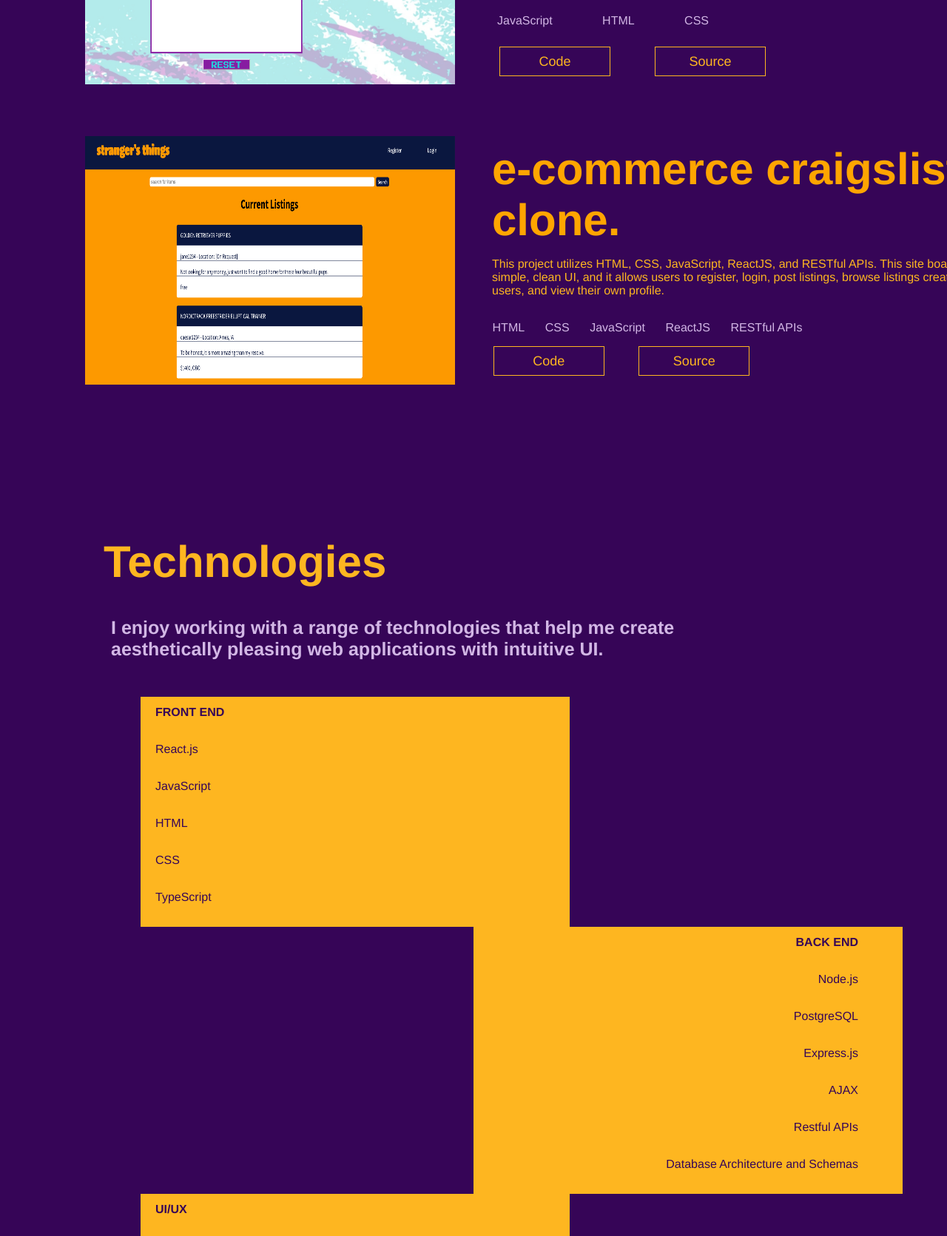
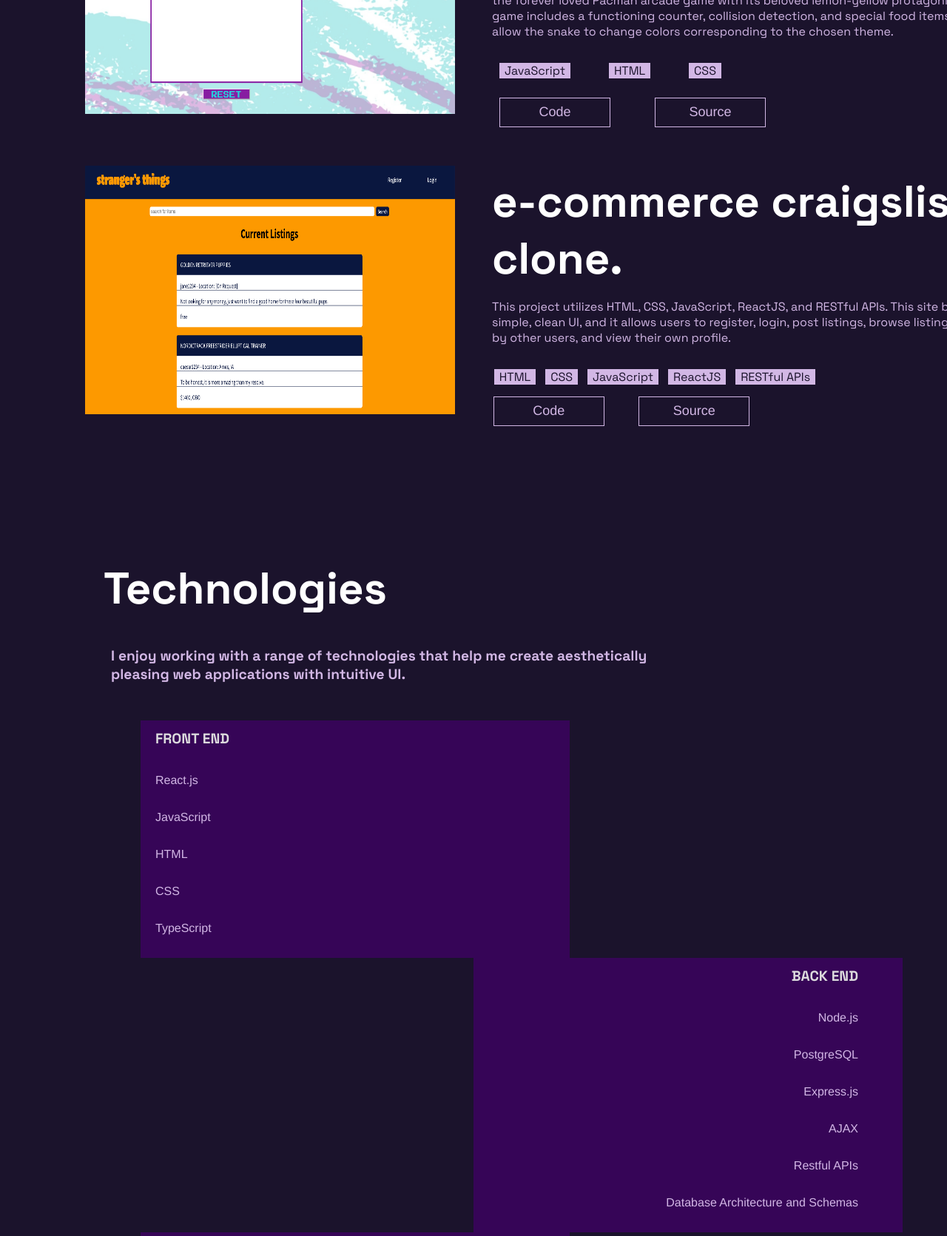
Before and after one commit to shruthi-tuplur/MyPersonalWebsite, a React app: page /home in a window 1280 px wide. Shown: the part 1129-2800 px from the top of the page at 74% size. Built offline with nearby package versions, Linux system fonts and the light colour scheme; a web font is replaced by a local one.

Commit message:
fixed projects and tech business components formatting

```diff
--- a/public/styles.css
+++ b/public/styles.css
@@ -327,6 +327,16 @@ background-color: transparent;
     margin-left: 150px;
 }
 
+#front-end-bus{
+    display: flex;
+    flex-direction: column;
+    margin-left: 90px;
+    width: 500px;
+    background-color: #360557;
+    color:rgb(210, 183, 229);
+    margin-left: 150px;
+}
+
 #about-me{
 
     height: 100vh;
@@ -400,6 +410,10 @@ background-color: transparent;
     margin-top: 0px;
 }
 
+#stranger-button-bus{
+    margin-top: 0px;
+}
+
 #snake-image{
     height: 330px;
     width: 500px;
@@ -431,6 +445,11 @@ background-color: transparent;
 
 #project-info-div{
 
+    height: 400px;
+    width: 800px;
+}
+
+#project-info-div-bus{
     height: 400px;
     width: 800px;
 }
@@ -495,11 +514,21 @@ background-color: transparent;
 #project-tech-used-strangers{
     margin-left: 30px;
     display: flex;
+    color:#c1b5ca;
+    justify-content: space-evenly;
+    width: 460px;
+
+}
+#project-tech-used-strangers-bus{
+    margin-left: 40px;
+    display: flex;
     color:#360557;
     justify-content: space-evenly;
     width: 460px;
 
 }
+
+
 
 #project-button-div-strangers{
     display: flex;
@@ -579,6 +608,16 @@ background-color: transparent;
     width: 500px;
     background-color: #FEB620;
     color:#360557;
+    margin-left: 150px;
+}
+
+#ui-ux-bus{
+    display: flex;
+    flex-direction: column;
+    margin-left: 90px;
+    width: 500px;
+    background-color: #360557;
+    color: #d2b7e5;
     margin-left: 150px;
 }
 
@@ -845,24 +884,28 @@ svg {
 
 #project-div-bus{
     height: 100vh;
-
+    margin-left: 75px;
     margin-bottom: 250px;
+    margin-top: 60px;
 }
 
 .div-header-bus{
     font-family: 'Space Grotesk', sans-serif;
     font-weight:700;
-    color: #7e5c9a;
+    color: white;
     font-size: 60px;
     margin-left: 140px;
-    margin-top: 0px;
+    padding-top: 20px;
+    margin-bottom: 40px;
+    margin-left: 140px;
+    margin-top: 30px;
     padding-top: 20px;
     margin-bottom: 40px;
 }
 
 #projects-bus{
     display: flex;
-    flex-direction: row;
+    flex-direction: column;
     justify-content: space-around;
 }
 
@@ -878,40 +921,46 @@ svg {
 }
 
 .project-card-bus{
-    height: 800px;
-    width: 500px;
-    background-color:  #7e5c9a;
+
+    height: 300px;
+    width: 90vw;
     margin-left: 40px;
     margin-right: 40px;
-    border-radius: 5px;
+    display: flex;
+    flex-direction: row;
+    margin-bottom: 100px;
+    color: #d2b7e5;
 }
 
 .project-title-bus{
     font-family: 'Space Grotesk', sans-serif;
     font-weight: 700;
-    color:#360557;
-    font-size:x-large;
-    text-align: center;
+    color:white;
+    font-size:60px;
+    text-align: left;
     margin-bottom: 0px;
     margin-top: 10px;
+    margin-left: 50px;
 }
 
 #project-blurb-div-bus{
-    width: 460px;
+    width: 700px;
     margin-right: 20px;
-    margin-left: 20px;
+    margin-left: 50px;
 }
 
 .project-blurb-bus{
-    color:#1b132c;
-    text-align: center;
+    color:#d2b7e5;
+    text-align: left;
     font-family: 'Space Grotesk', sans-serif;
 }
 
 #project-tech-used-bus{
     display: flex;
-    justify-content: space-evenly;
-    width: 460px;
+    justify-content: space-between;
+    width: 300px;
+    margin-left: 60px;
+    margin-bottom: 10px;
 }
 
 .tech-used-item-bus{
@@ -920,51 +969,61 @@ svg {
     padding-right: 7px;
     padding-left: 7px;
     font-family: 'Space Grotesk', sans-serif;
-    border-radius: 5px;
+    font-weight: 500;
+
 }
 
 #project-button-div-bus{
     display: flex;
     justify-content: space-evenly;
     width: 460px;
-    margin-top: 40px;
 }
 
 .project-button-bus{
-    margin-top: 10px;
-    background-color:#360557;
-    border: none;
-    border-radius: 5px;
+    background-color:#1b132c;
     height: 40px;
     width: 150px;
     color: #d2b7e5;
     font-family: 'Space Grotesk', sans-serif;
     font-size: large;
+    border-radius: 0px;
+    margin-top: 0px;
+    height: 40px;
+    width: 150px;
+    font-family: 'Helvetica Neue';
     margin-left: 20px;
+    border: solid 1px #d2b7e5;
+    box-shadow: inset 0 0 0 0 #d2b7e5;
+    -webkit-transition: ease-out 0.4s;
+    -moz-transition: ease-out 0.4s;
+    transition: ease-out 0.4s;
 }
 
-.project-button-bus:hover{
-    background: linear-gradient(270deg, rgb(233, 233, 233) 0%, #360557 100%);
-    color:#1b132c;
+.project-button-bus:hover,
+.project-button-bus.focus{
+   /* background: linear-gradient(270deg, rgb(176, 3, 251) 0%, rgb(3, 28, 246) 100%); */
+   box-shadow: inset 400px 0 0 0 #d2b7e5;
+   color: #360557;
+   cursor: url('./images/rocket-blast.png'), auto;
 }
+
 
 #project-button-div-strangers-bus{
     display: flex;
     justify-content: space-evenly;
-    width: 460px;
-    margin-top: 140px;
-    margin-left: 20px;
+    display: flex;
+    justify-content: space-evenly;
+    width: 420px;
+    padding-left: 5px;
 }
 
 #snake-image-bus{
-    height: auto;
+    height: 330px;
     width: 500px;
-    border-radius: 5px 5px 0px 0px;
 }
 
 #strangers-things-image-bus{
-    border-radius: 5px 5px 0px 0px;
-    height: 275px;
+    height: 336px;
     width: 500px;
 }
 
@@ -973,7 +1032,8 @@ svg {
     display: flex;
     flex-direction: column;
 
-    height: 80vh;
+    height: 1100px;
+    margin-bottom: 50px;
 }
 
 #technologies-header-bus{
@@ -985,27 +1045,35 @@ svg {
     margin-left: 150px;
     margin-top: 0px;
     margin-bottom: 50px;
+    font-size: 25px;
+    font-weight: bold;
 }
 
 #types-of-tech-div-bus{
     display: flex;
-    flex-direction: row;
+    flex-direction: column;
     justify-content: space-around;
     margin-left: 40px;
+    margin-bottom: 500px;
 }
 
 .tech-lists-bus{
     color:#d2b7e5;
     padding-left: 20px;
     padding-right: 60px;
+    background-color:#360557 ;
+    padding-left: 20px;
+    padding-right: 60px;
+    padding-bottom: 15px;
 }
 
 #tech-types-header-bus{
     font-family: 'Space Grotesk', sans-serif;
     font-weight: 700;
-    width: 150px;
     font-size: larger;
     color:#dcdadd;
+    width: 250px;
+    margin-top: 12px;
 }
 
 
@@ -1028,9 +1096,23 @@ svg {
     align-items: flex-end;
 }
 
+#back-end-bus{
+    width: 500px;
+    height: auto;
+    margin-left: 600px;
+    display: flex;
+    flex-direction: column;
+    align-items: flex-end;
+}
+
 .back-end-header{
     text-align: right;
 }
+
+.back-end-header-bus{
+    text-align: right;
+}
+
 #about-me-bus{
     height: 100vh;
 }
--- a/src/components/homepage-main.jsx
+++ b/src/components/homepage-main.jsx
@@ -37,7 +37,7 @@ const HomepageMain = (props) => {
         <div id="resume-button-div-bus">
             <button id="resume-button-bus">Resume → </button>
         </div>
-        <HorizontalLine businessMode={businessMode} setBusinessMode={setBusinessMode}/>
+
         <a id='projects-bus' ref={containerRef}>
             <Projects businessMode={businessMode} setBusinessMode={setBusinessMode} />
         </a>
@@ -45,7 +45,7 @@ const HomepageMain = (props) => {
         <a id='technologies-bus'ref={containerRef}>
             <Technologies businessMode={businessMode} setBusinessMode={setBusinessMode} />
         </a>
-        <HorizontalLine businessMode={businessMode} setBusinessMode={setBusinessMode}/>
+
         <a id='about-bus'ref={containerRef}>
             <About businessMode={businessMode} setBusinessMode={setBusinessMode}/>
         </a>
--- a/src/components/projects.jsx
+++ b/src/components/projects.jsx
@@ -4,14 +4,14 @@ const Projects = (props) => {
     const {businessMode, setBusinessMode} = props;
 
     if(businessMode){
-        return(
+        return (
             <div id='project-div-bus'>
                 <h1 className='div-header-bus' id='projects-header-bus'>Projects</h1>
                 <div id="projects-bus">
-            <div id='project-row-1-bus'>
                     <div className="project-card-bus">
                         <img id="snake-image-bus" src="/images/snake-game-image.png"/>
-                <p className='project-title-bus'>Snake</p>
+                        <div id='project-info-div-bus'>
+                        <p className='project-title-bus'>snake.</p>
                         <div id='project-blurb-div-bus'>
                             <p className="project-blurb-bus">I used basic HTML, CSS, and JavaScript DOM Manipulation to build a fully functioning Snake game. The game features multiple fun nostalgic color themes,
                             including a throwback to the 90s classic Jazz pattern known for their appearance on Solo cups and the forever loved Pacman arcade game with its beloved lemon-yellow protagonist.
@@ -27,14 +27,16 @@ const Projects = (props) => {
                            <form><button className="project-button-bus" formAction="https://legendary-entremet-10b36b.netlify.app/">Source</button></form>
                         </div>
                         </div>
+                    </div>
                     <div className="project-card-bus">
                     <img id="strangers-things-image-bus" src="/images/strangers-things.png"/>
-                <p className='project-title-bus'>E-Commerce Craigslist Clone</p>
+                    <div id='project-info-div-bus'>
+                        <p className='project-title-bus'>e-commerce craigslist clone.</p>
                         <div id='project-blurb-div-bus'>
                             <p className="project-blurb-bus">This project utilizes HTML, CSS, JavaScript, ReactJS, and RESTful APIs. This site boasts a simple, clean UI, and it allows users to register, login,
                             post listings, browse listings created by other users, and view their own profile. </p>
                         </div>
-                <div id='project-tech-used-strangers'>
+                        <div id='project-tech-used-strangers-bus'>
                             <p className="tech-used-item-bus"> HTML</p>
                             <p className="tech-used-item-bus">CSS</p>
                             <p className="tech-used-item-bus">JavaScript</p>
@@ -43,15 +45,15 @@ const Projects = (props) => {
                         </div>
 
                         <div id='project-button-div-strangers-bus'>
-                   <form><button className="project-button-bus" formAction="https://github.com/shruthi-tuplur/Stranger-s_Things">Code</button></form>
-                   <form><button className="project-button-bus" formAction="https://admirable-cheesecake-aa69e4.netlify.app/">Source</button></form>
+                           <form><button className="project-button-bus" id='stranger-button-bus' formAction="https://github.com/shruthi-tuplur/Stranger-s_Things">Code</button></form>
+                           <form><button className="project-button-bus" id='stranger-button-bus' formAction="https://admirable-cheesecake-aa69e4.netlify.app/">Source</button></form>
+                        </div>
                         </div>
                     </div>
 
+
                 </div>
-        </div>
-    </div>
-        )
+            </div> )
     } else {
     return (
     <div id='project-div'>
--- a/src/components/technologies.jsx
+++ b/src/components/technologies.jsx
@@ -11,20 +11,20 @@ const Technologies = (props) => {
             <div id='types-of-tech-div-bus'>
                 <div id='front-end-bus' className="tech-lists-bus">
                     <p id='tech-types-header-bus'>FRONT END</p>
-                        <p className="tech-type-item-bus">React.js</p>
-                        <p  className="tech-type-item-bus" >JavaScript</p>
-                        <p className="tech-type-item-bus">HTML</p>
-                        <p className="tech-type-item-bus">CSS</p>
-                        <p className="tech-type-item-bus">TypeScript</p>
+                        <p>React.js</p>
+                        <p>JavaScript</p>
+                        <p>HTML</p>
+                        <p>CSS</p>
+                        <p>TypeScript</p>
                 </div>
                 <div id='back-end-bus' className="tech-lists-bus">
-                    <p id='tech-types-header-bus'>BACK END</p>
-                        <p className="tech-type-item-bus">Node.js</p>
-                        <p className="tech-type-item-bus">PostgreSQL</p>
-                        <p className="tech-type-item-bus">Express.js</p>
-                        <p className="tech-type-item-bus">AJAX</p>
-                        <p className="tech-type-item-bus">Restful APIs</p>
-                        <p className="tech-type-item-bus">Database Architecture and Schemas</p>
+                    <p id='tech-types-header-bus' className="back-end-header-bus">BACK END</p>
+                        <p>Node.js</p>
+                        <p>PostgreSQL</p>
+                        <p>Express.js</p>
+                        <p>AJAX</p>
+                        <p>Restful APIs</p>
+                        <p>Database Architecture and Schemas</p>
                 </div>
                 <div id='ui-ux-bus' className="tech-lists-bus">
                     <p id='tech-types-header-bus'>UI/UX</p>
@@ -34,7 +34,8 @@ const Technologies = (props) => {
 
             </div>
        </div>
-        )
+ )
+
     } else{
  return (
     <div id='technologies-div'>
--- a/src/index.js
+++ b/src/index.js
@@ -12,7 +12,7 @@ import useElementOnScreen from './components/intersectionobserver';
 const Main = () => {
 
     const [boogie, setBoogie] = useState(false);
-    const [businessMode, setBusinessMode] = useState(false);
+    const [businessMode, setBusinessMode] = useState(true);
     const [containerRef, isVisible] = useElementOnScreen({
         root: null,
         rootMargin:'0px',
```
Lines whose indentation alone changed are shown as unchanged.
